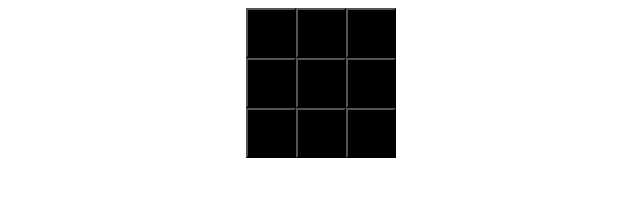
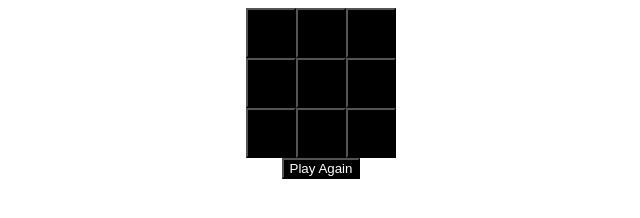
Before and after one commit to AkshitaKukreja30/TicTacToe, a plain HTML site: page p1.html in a window 1280 px wide. Shown: the whole page, without its empty margins (319-959 px from the left). Drawn offline with Linux system fonts and the light colour scheme.

Commit message:
added play again and reloaded the page

```diff
--- a/j1.js
+++ b/j1.js
@@ -37,3 +37,8 @@ function mark(id) {
 	}
   i++;
  }
+
+
+  function playagain(){
+  	location.reload();
+  }
--- a/p1.html
+++ b/p1.html
@@ -14,5 +14,6 @@
 		<tr><input type = "button" id="b8" value="" style="background:black; width:50px;  height:50px;color:white;overflow:hidden"onclick="mark(id);"></tr>
 		<tr><input type = "button" id="b9" value="" style="background:black; width:50px;  height:50px;color:white;overflow:hidden" onclick="mark(id);"></tr>
 	</table>
+	<input type= "button" value="Play Again" style="background:black;color:white" onclick="playagain()">
 </div>
 </html>
```
